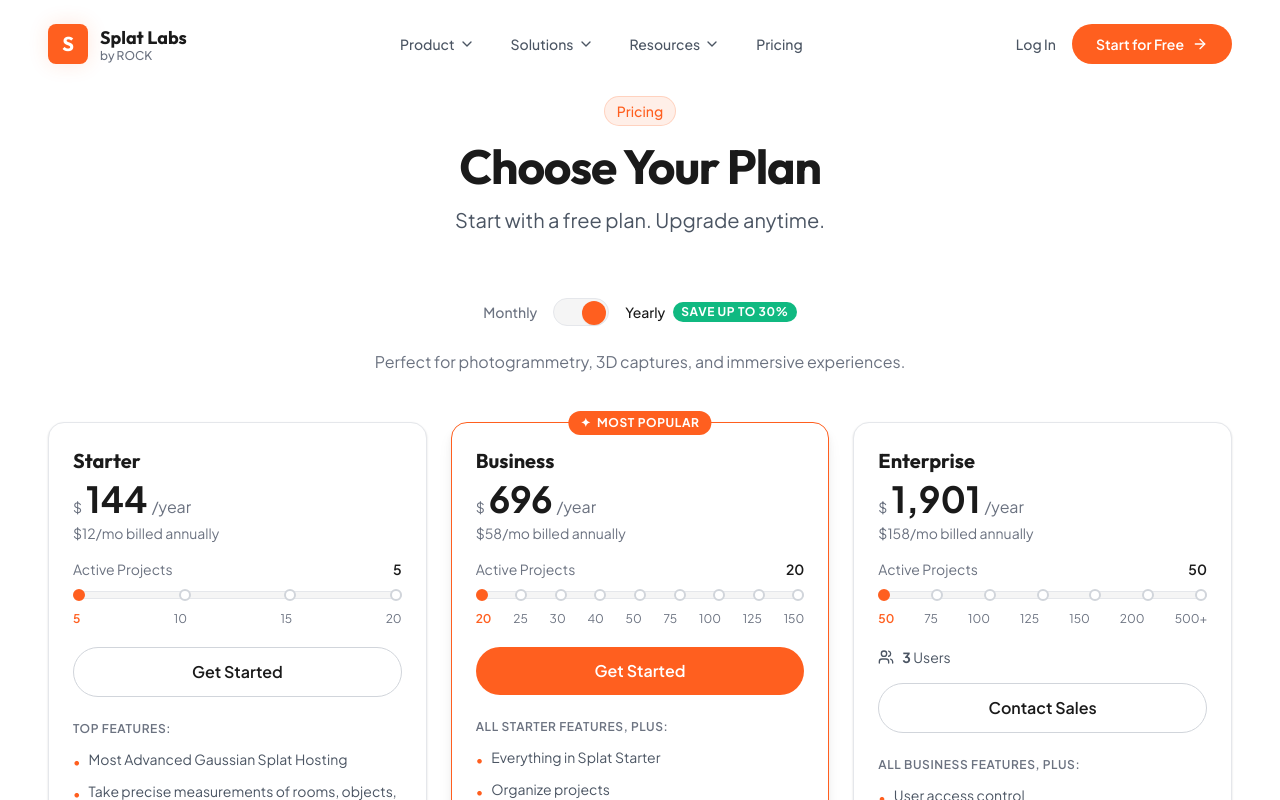
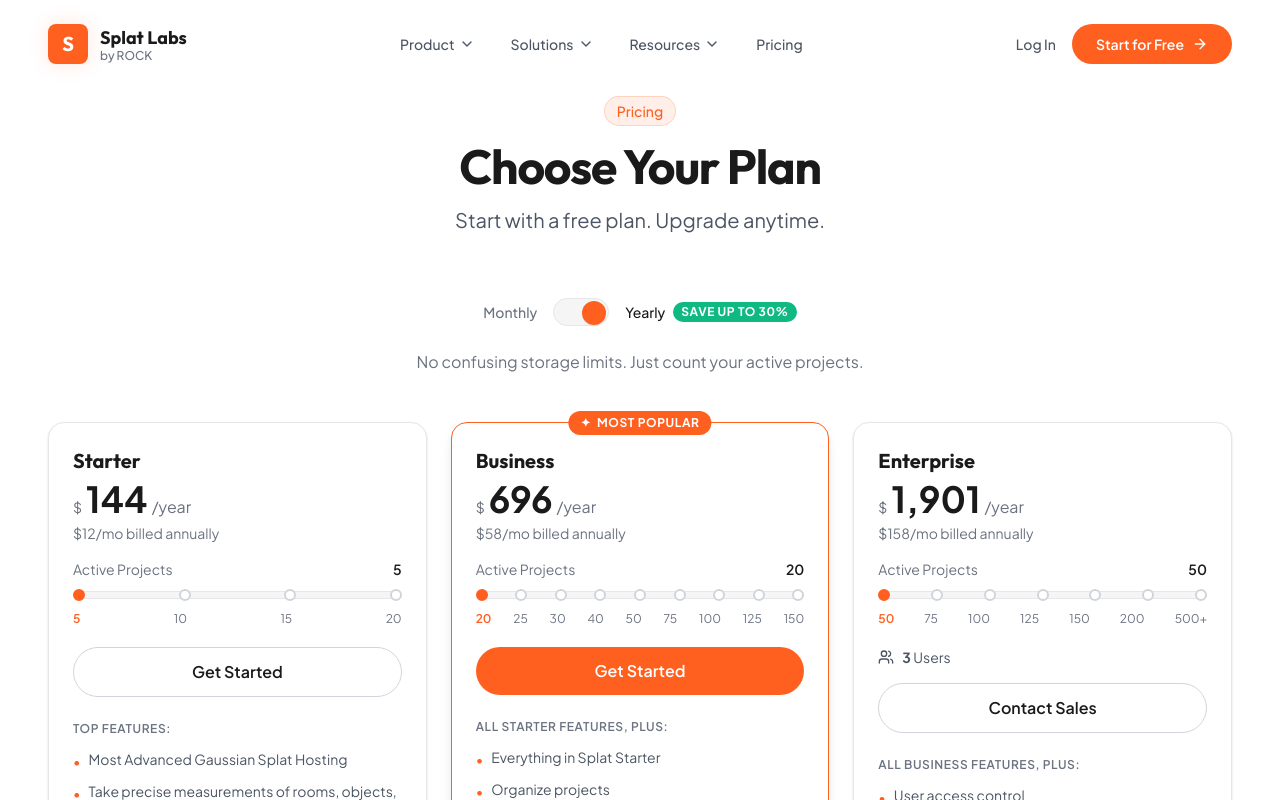
Before and after one commit to physknoll/splatlabs-website, a Next.js app: page /pricing in a window 1280 px wide. Shown: the top 800 px of the page. Built offline with nearby package versions, Linux system fonts and the light colour scheme.

Commit message:
Update pricing page description to focus on project-based pricing

```diff
--- a/app/pricing/page.tsx
+++ b/app/pricing/page.tsx
@@ -29,7 +29,7 @@
 
         {/* Plan Description */}
         <p className="text-center text-content-muted mb-12">
-          Perfect for photogrammetry, 3D captures, and immersive experiences.
+          No confusing storage limits. Just count your active projects.
         </p>
 
         {/* Pricing Cards */}
```
